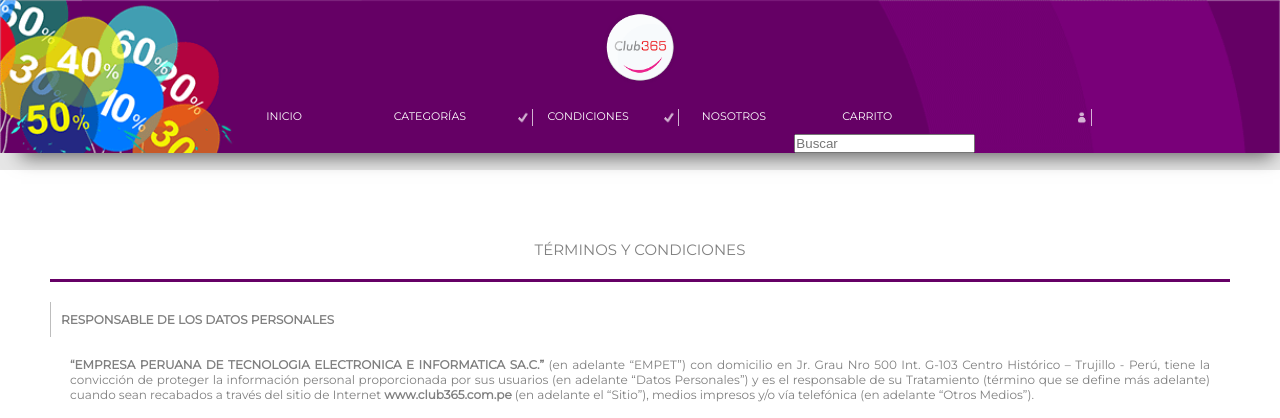
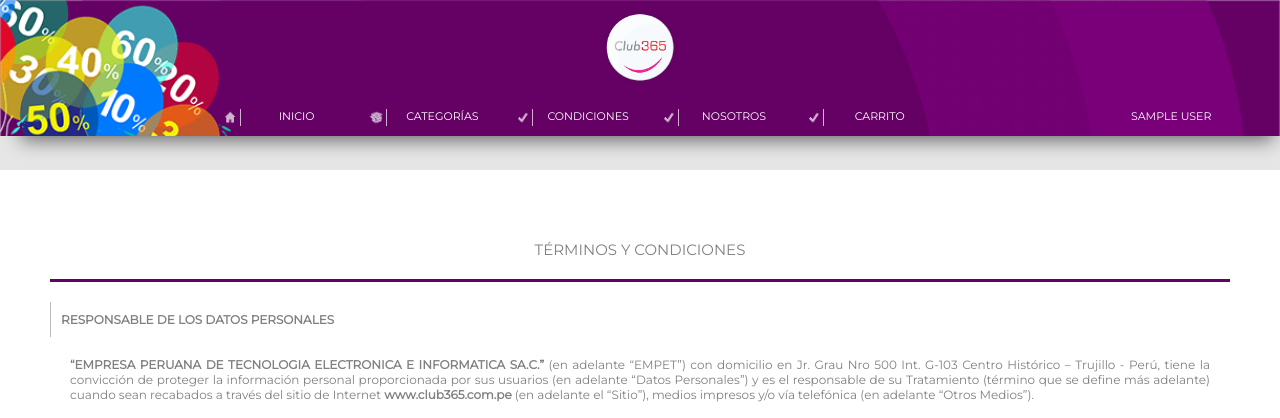
Before and after one commit to marlonsan/Tienda, a Laravel app: page /condiciones in a window 1280 px wide. Shown: the top 418 px of the page. Run offline with Laravel 8, Linux system fonts and the light colour scheme; the visitor is signed in with stand-in values (Sample User, id 1); data that the repository does not hold is empty; settings files or empty folders that the repository lacks are supplied.

Commit message:
Mejore el diseño las vistas

```diff
--- a/resources/views/components/footer.blade.php
+++ b/resources/views/components/footer.blade.php
@@ -21,11 +21,10 @@
 	        <li><a href="{{route('condiciones')}}">&check; | Condiciones</a></li>
             <li><a href="{{route('nosotros')}}">&check; | Acerca  de Nosotros</a></li>
         </div>
-
         <div class="categorias-pie">
             <div class="titulo-footer">Una Aplicación de</div>
-            <img src="">
-            <li><a href="http://inf.unitru.edu.pe/" id="web">Escuela de Infórmatica</a></li>
+            <img src="{{ asset('img/empet.png') }}">
+            <li><a href="http://inf.unitru.edu.pe/" id="web">Empresa SAC</a></li>
         </div>
     </footer>
 </div>
--- a/resources/views/components/mainnav.blade.php
+++ b/resources/views/components/mainnav.blade.php
@@ -11,8 +11,8 @@
 <div class="menu">
     <nav>
         <ul>
-            <li><a href="{{ route('index') }}" id="activo"><img src=""> INICIO</a></li>
-            <li><a href="{{ route('index') }}"><img src="">CATEGORÍAS</a>
+            <li><a href="{{ route('index') }}" id="activo"><img src="{{ asset('img/icon/home.png') }}">INICIO</a></li>
+            <li><a href="{{ route('index') }}"><img src="{{asset('img/icon/categoria.png') }}">CATEGORÍAS</a>
                 <ul>
 
                 </ul>
@@ -29,23 +29,21 @@
             </li>
             <li>
                 <a href="">
-                    <img src="">CARRITO
+                    <img src="{{ asset('img/icon/check.png') }}">CARRITO
                 </a>
             </li>
-            <li>
-                <input type="text" placeholder="Buscar">
-            </li>
+
 
             @if(Auth::guest())
-                <div class="perfil" id="Btnemer-sesion">
-                    <a href="#"><span>&#9786;</span> | INGRESAR</a>
+                <div class="perfil" id="emergente-login">
+                    <a href="#"><span>&#9786;</span>INGRESAR</a>
                 </div>
             @else
                 <li class="perfil"><a href=""><img
-                                src="{{ asset('img/icon/perfil.png') }}">{{ Auth::user()->entidad->persona->Nombres }}
+                                src="">{{ Auth::user()->name }}
                     </a>
                     <ul class="perfil-item">
-                        <li><a href=""><img src="{{ asset('img/icon/perfil.png') }}"> Ver
+                        <li><a href=""><img src=""> Ver
                                 Perfil</a></li>
                         <li><a href="{{ route('logout') }} "
                                onclick="event.preventDefault(); document.getElementById('logout-form').submit();"><b>X</b>
```
